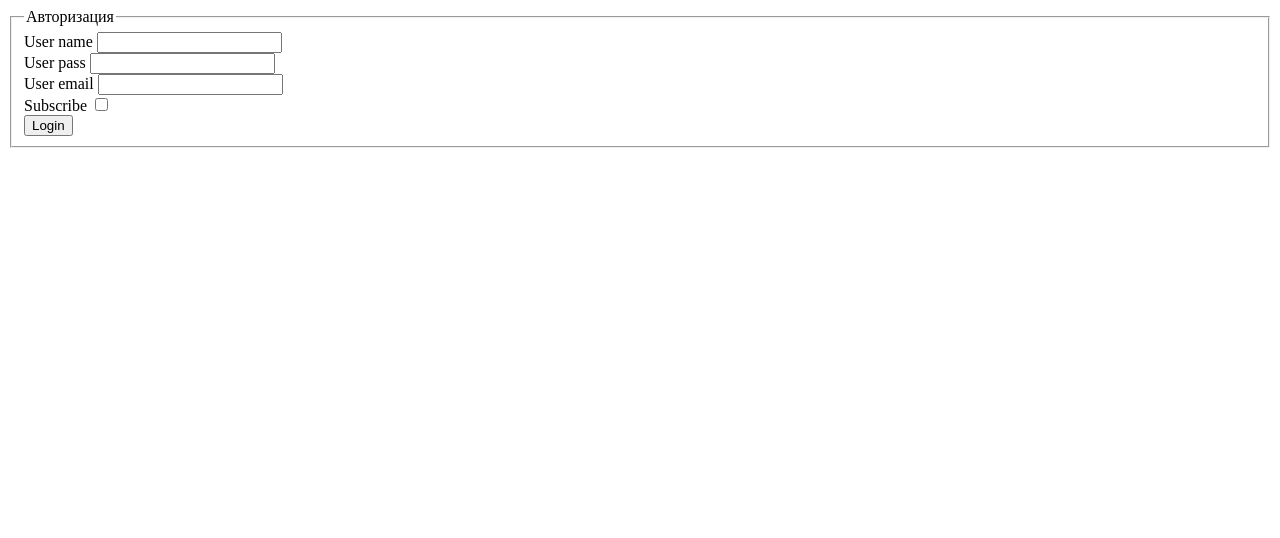
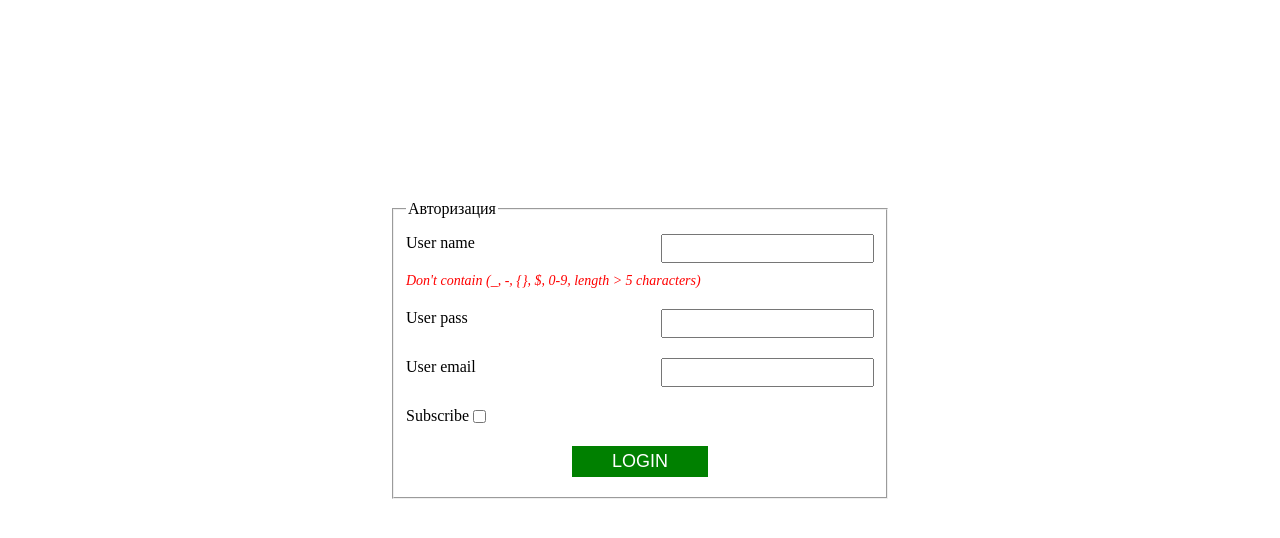
Before and after one commit to AndreiChornii/form_php, a PHP site: page / in a window 1280 px wide. Shown: the top 538 px of the page. Run offline with PHP 8.4, Linux system fonts and the light colour scheme.

Commit message:
create-form

```diff
--- a/front/index.html
+++ b/front/index.html
@@ -15,23 +15,24 @@
                 <legend>Авторизация</legend>
                 <div class="auth__row">
                     <label for="username">User name</label>
-                    <input type="text" id="username">
+                    <input class="auth__text" type="text" id="username">
+                    <i class="auth__error">Don't contain (_, -, {}, $, 0-9, length > 5 characters)</i>
                 </div>
                 <div class="auth__row">
                     <label for="userpass">User pass</label>
-                    <input type="password" id="userpass">
+                    <input class="auth__text" type="password" id="userpass">
                 </div>
                 <div class="auth__row">
                     <label for="useremail">User email</label>
-                    <input type="text" id="useremail">
+                    <input class="auth__text" type="text" id="useremail">
                 </div>
-                <div class="auth__check">
-                    <label for="userpass">
-                        Subscribe
-                        <input type="checkbox" id="usersubscribe">
-                    </label>
+                <label class="auth__check">
+                    Subscribe
+                    <input type="checkbox" id="usersubscribe">
+                </label>
+                <div class="auth__row">
+                    <button class="auth__btn">Login</button>
                 </div>
-                <button>Login</button>
             </fieldset>
         </form>
     </main>
--- a/front/style.css
+++ b/front/style.css
@@ -1,3 +1,43 @@
-h1{
-    background-color: gray;
+.auth{
+    max-width: 500px;
+    margin: 200px auto 0 auto;
 }
+
+.auth__row{
+    display: flex;
+    justify-content: space-between;
+    padding: 10px 0;
+    flex-wrap: wrap;
+}
+
+.auth__check{
+    padding: 10px 0;
+    display:flex;
+    align-items: center;
+}
+
+.auth__text{
+    padding:5px;
+    height: 15px;
+    font-size: 15px;
+}
+
+.auth__btn{
+    margin: 0 auto;
+    padding: 5px 40px;
+    background: green;
+    color: white;
+    border: none;
+    font-size:18px;
+    text-transform: uppercase;
+}
+
+.auth__btn:hover{
+    background: #075607;
+}
+
+.auth__error{
+    color: red;
+    font-size: 14px;
+    margin-top: 10px;
+}
```
